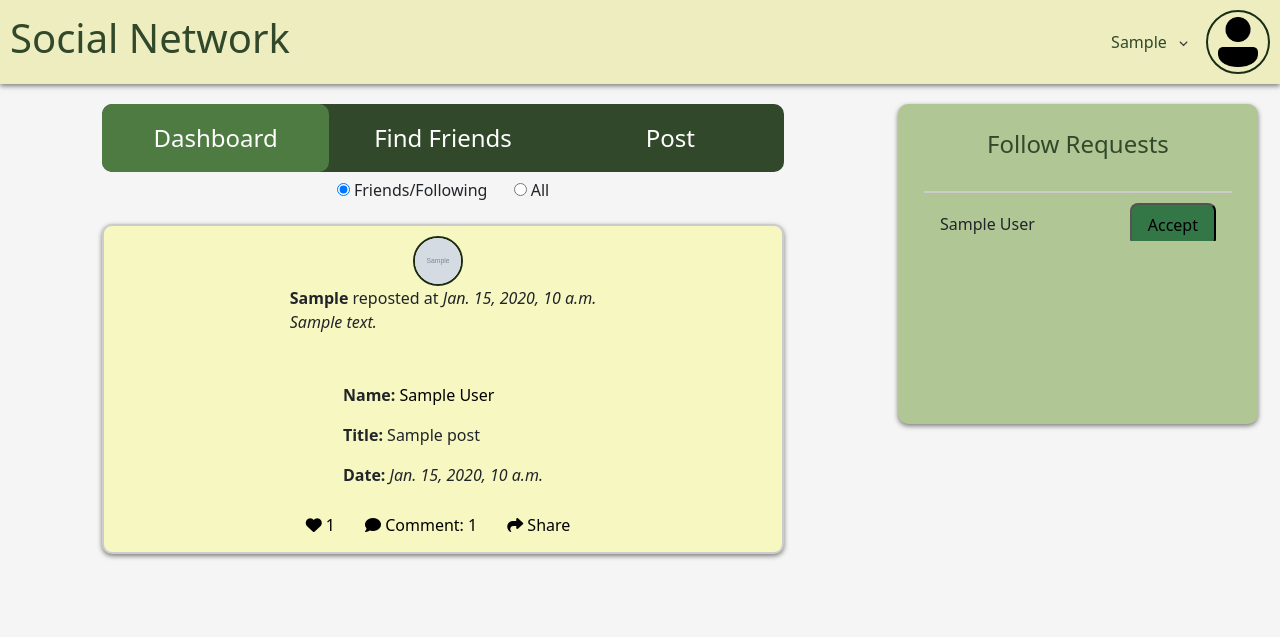
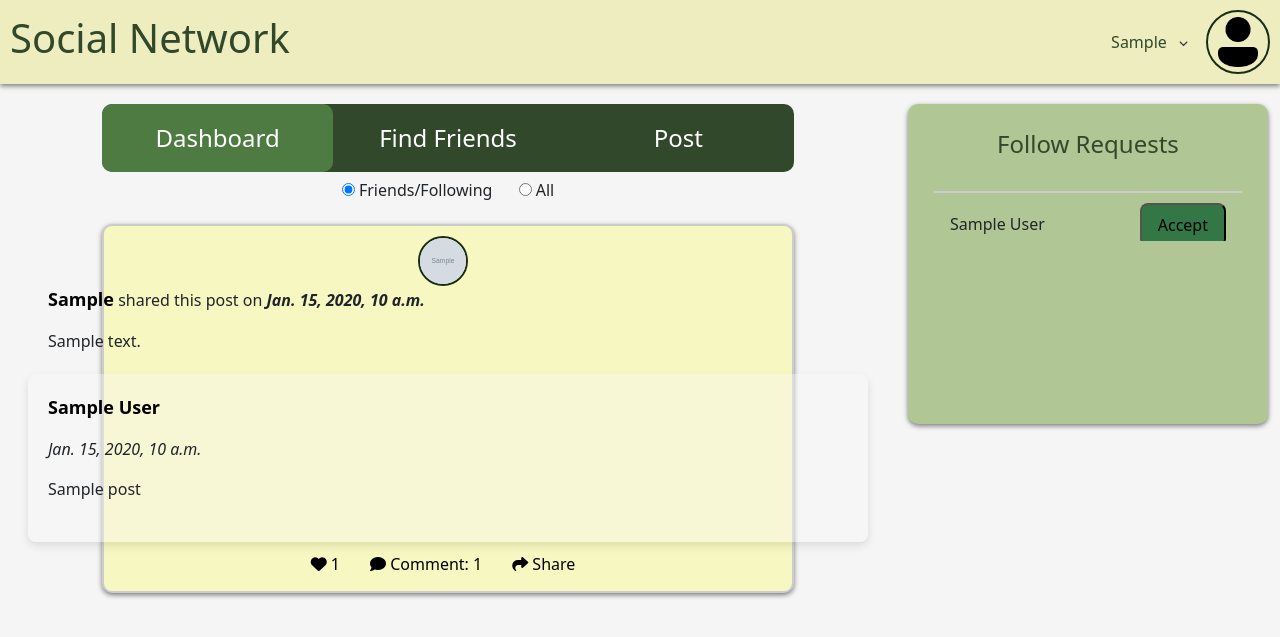
Before and after one commit to Geoxxll/SocialNetworking, a Django app: template server/socialNetworking/templates/socialNetworking/dashboard.html in a window 1280 px wide. Shown: the top 637 px of the page. Run offline with Django 5.2, Linux system fonts and the light colour scheme; the template is opened without the code that fills it: most values are stand-ins (such as "Sample title", 1, 10 or a date in 2020); grey boxes marked "Sample" are stand-in pictures; some libraries are stand-ins or nearby versions.

Commit message:
Shared post updated implem/UI

```diff
--- a/server/socialNetworking/templates/socialNetworking/dashboard.html
+++ b/server/socialNetworking/templates/socialNetworking/dashboard.html
@@ -53,20 +53,49 @@
 
                         {% if post.shared_body %}
                             <!-- info of the sharer -->
-                            <div>
-                                <b>{{ post.shared_user }} </b> reposted at <i>{{ post.shared_on }}</i>
-                                <p><i>{{ post.shared_body }}</i></p>
+                            <div class="post-content mb-0">
+                                <!-- Display Name -->
+                                <p>
+                                    <a href="{% url 'user-profile' pk=post.author_of_posts.pk %}" class="profile-link">
+                                        <b style="margin-bottom: 0; font-size: large;">{{ post.shared_user }}</b>
+                                    </a> shared this post on <span style="margin-right: 20px;"><i><b>{{ post.shared_on }}</b></i></span>
+                                </p>
+
+                                <!-- Display Title and Date on the same line -->
+                                <p>
+                                    <p>{{ post.shared_body }}</p>
+
+                                </p>
+
+                                <!-- Display content -->
+                                <div style="display: flex; justify-content: space-between; width: 800px; margin-bottom: 5px;"> <!-- Set a maximum width for the container -->
+                                    <div style="display: flex; justify-content: space-between; align-items: center; max-width: 800px;"> <!-- Flex container with a maximum width -->
+
                                     </div>
-                            <hr>
+                                </div>
+                            </div>
                             <!-- original post -->
-                            <div>
-                                <p><b>Name: </b><a href="{% url 'user-profile' pk=post.author_of_posts.pk %}" class="profile-link">{{ post.author_of_posts.displayName }}</a></p>
-                                <p><b>Title: </b>{{ post.Title }}</p>
-                                <p><b>Date: </b><i>{{ post.published_at }}</i></p>
+                            <div class="post-content mb-0" style="border-radius: 8px; box-shadow: 0 4px 8px rgba(0,0,0,0.1); padding: 20px;background-color: rgba(248, 248, 248, 0.377);">
+                                <!-- Display Name -->
+                                <p>
+                                    <a href="{% url 'user-profile' pk=post.author_of_posts.pk %}" class="profile-link">
+                                        <b style="margin-bottom: 0; font-size: large;">{{ post.author_of_posts.displayName }}</b>
+                                    </a>
+                                </p>
+                                <p><span style="margin-right: 20px;"><i>{{ post.published_at }}</i></span></p>
+                                <!-- Display Title and Date on the same line -->
+                                <p>
+                                    <p>{{ post.title }}</p>
+
+                                </p>
+
+                                <!-- Display content -->
+                                <div style="display: flex; justify-content: space-between; width: 800px; margin-bottom: 5px;"> <!-- Set a maximum width for the container -->
+                                    <div style="display: flex; justify-content: space-between; align-items: center; max-width: 800px;"> <!-- Flex container with a maximum width -->
                                         {% if post.content %}
                                             {% if post.contentType == 'image/jpeg;base64' or post.contentType == 'image/png;base64' %}
                                                 <!-- Images are restricted in size but will scale down if the container is smaller -->
-                                            <img src="{{ post.url|add:'/image' }}" alt="{{ post.title }}" style="max-width: 100%; height: auto; display: block; margin: 0 auto;">
+                                                <img src="{{ post.url|add:'/image' }}" alt="{{ post.title }}" style="flex-grow: 1; max-width: 100%; max-height: 200px; height: auto;">
                                             {% elif post.contentType == 'text/plain' %}
                                                 <!-- Plain text in a preformatted block, overflow will be handled with a scrollbar -->
                                                 <pre style="white-space: pre-wrap; overflow-y: auto; overflow-x: hidden; max-height: 200px; flex-grow: 1; width: 100%; padding: 5px;">
@@ -74,10 +103,13 @@
                                                 </pre>
                                             {% elif post.contentType == 'text/markdown' %}
                                                 <!-- Markdown formatted text, allows for natural text wrapping and formatting -->
-                                            <div style="white-space: pre-wrap; word-wrap: break-word;">{{ post.content|decode_markdown_to_html|safe }}</div>
+                                                <div style="flex-grow: 1; word-wrap: break-word; padding: 5px;">
+                                                    {{ post.content|decode_markdown_to_html|safe }}
+                                                </div>
                                             {% endif %}
                                         {% endif %}
-
+                                    </div>
+                                </div>
                             </div>
 
                         <!-- Non shared post -->
--- a/server/socialNetworking/views.py
+++ b/server/socialNetworking/views.py
@@ -907,7 +907,7 @@ class SharedPostView(View):
 					shared_user=request.user,
 					shared_on=timezone.now(),
 				)
-            new_post.url = new_post.author_of_posts.url + '/posts/' + new_post.post_id
+            new_post.url = new_post.author_of_posts.url + '/posts/' + str(new_post.post_id)
             new_post.save()
 
             follower_list = Author.objects.filter(follower_set__followee=author)
```
Also changed, not shown: server/socialNetworking/templates/socialNetworking/replace_post.html (+45 -15 lines), server/socialNetworking/templates/socialNetworking/share_post.html (+8 -8 lines). Lines whose indentation alone changed are shown as unchanged.
